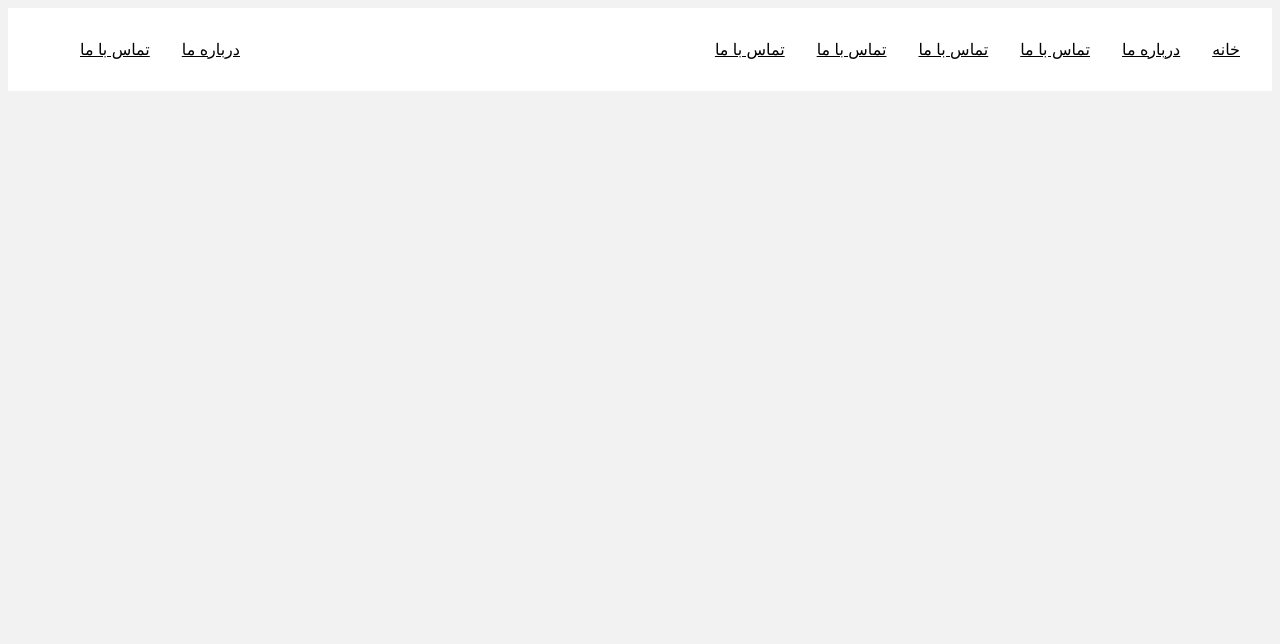
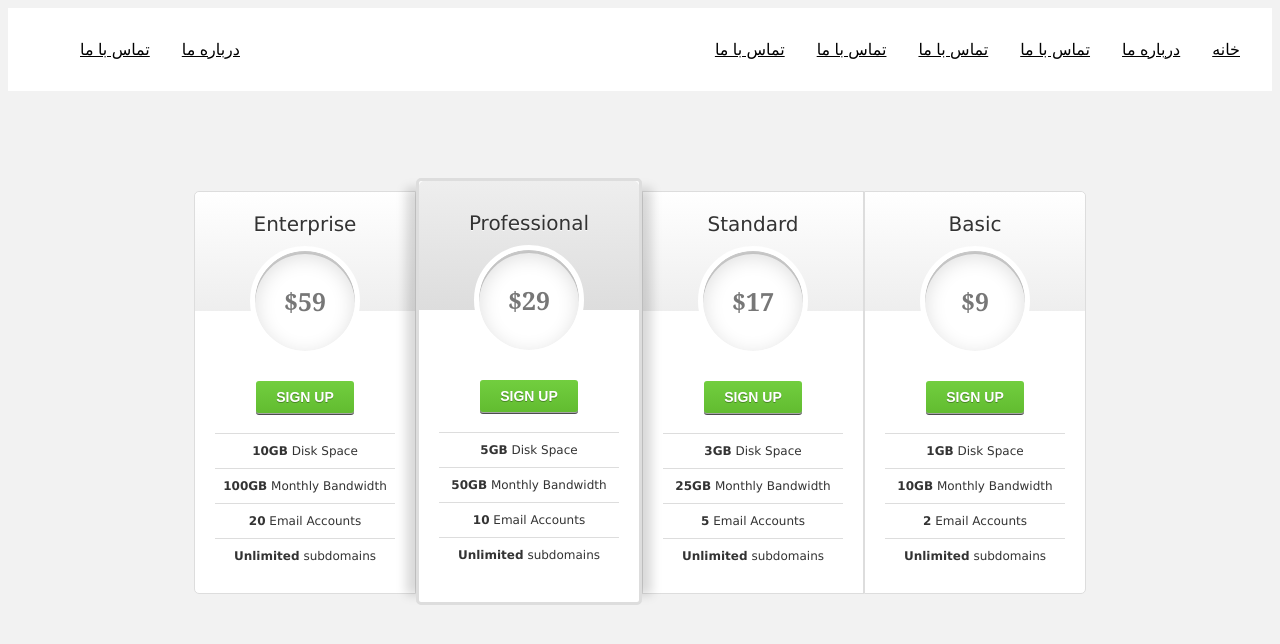
Before and after one commit to NeginSal/landing-page-with-Vue, a Vue app: page / in a window 1280 px wide. Shown: the top 644 px of the page. Built offline with nearby package versions, Linux system fonts and the light colour scheme.

Commit message:
add table

```diff
--- a/src/components/Navbar.vue
+++ b/src/components/Navbar.vue
@@ -31,7 +31,7 @@
 export default {};
 </script>
 
-<style>
+<style scoped>
 #navbar {
   display: flex;
   justify-content: space-between;
--- /dev/null
+++ b/src/components/Table.vue
@@ -0,0 +1,226 @@
+<template>
+  <div id="pricing-table" class="clear">
+    <div class="plan">
+      <h3>Enterprise<span>$59</span></h3>
+      <a class="signup" href="">Sign up</a>
+      <ul>
+        <li><b>10GB</b> Disk Space</li>
+        <li><b>100GB</b> Monthly Bandwidth</li>
+        <li><b>20</b> Email Accounts</li>
+        <li><b>Unlimited</b> subdomains</li>
+      </ul>
+    </div>
+    <div class="plan" id="most-popular">
+      <h3>Professional<span>$29</span></h3>
+      <a class="signup" href="">Sign up</a>
+      <ul>
+        <li><b>5GB</b> Disk Space</li>
+        <li><b>50GB</b> Monthly Bandwidth</li>
+        <li><b>10</b> Email Accounts</li>
+        <li><b>Unlimited</b> subdomains</li>
+      </ul>
+    </div>
+    <div class="plan">
+      <h3>Standard<span>$17</span></h3>
+      <a class="signup" href="">Sign up</a>
+      <ul>
+        <li><b>3GB</b> Disk Space</li>
+        <li><b>25GB</b> Monthly Bandwidth</li>
+        <li><b>5</b> Email Accounts</li>
+        <li><b>Unlimited</b> subdomains</li>
+      </ul>
+    </div>
+    <div class="plan">
+      <h3>Basic<span>$9</span></h3>
+      <a class="signup" href="">Sign up</a>
+      <ul>
+        <li><b>1GB</b> Disk Space</li>
+        <li><b>10GB</b> Monthly Bandwidth</li>
+        <li><b>2</b> Email Accounts</li>
+        <li><b>Unlimited</b> subdomains</li>
+      </ul>
+    </div>
+  </div>
+</template>
+
+<script>
+export default {};
+</script>
+
+<style scoped>
+#pricing-table {
+	margin: 100px auto;
+	text-align: center;
+	width: 892px; /* total computed width = 222 x 3 + 226 */
+}
+
+#pricing-table .plan {
+	font: 12px 'Lucida Sans', 'trebuchet MS', Arial, Helvetica;
+	text-shadow: 0 1px rgba(255,255,255,.8);
+	background: #fff;
+	border: 1px solid #ddd;
+	color: #333;
+	padding: 20px;
+	width: 180px; /* plan width = 180 + 20 + 20 + 1 + 1 = 222px */
+	float: left;
+	position: relative;
+}
+
+#pricing-table #most-popular {
+	z-index: 2;
+	top: -13px;
+	border-width: 3px;
+	padding: 30px 20px;
+	-moz-border-radius: 5px;
+	-webkit-border-radius: 5px;
+	border-radius: 5px;
+	-moz-box-shadow: 20px 0 10px -10px rgba(0, 0, 0, .15), -20px 0 10px -10px rgba(0, 0, 0, .15);
+	-webkit-box-shadow: 20px 0 10px -10px rgba(0, 0, 0, .15), -20px 0 10px -10px rgba(0, 0, 0, .15);
+	box-shadow: 20px 0 10px -10px rgba(0, 0, 0, .15), -20px 0 10px -10px rgba(0, 0, 0, .15);
+}
+
+#pricing-table .plan:nth-child(1) {
+	-moz-border-radius: 5px 0 0 5px;
+	-webkit-border-radius: 5px 0 0 5px;
+	border-radius: 5px 0 0 5px;
+}
+
+#pricing-table .plan:nth-child(4) {
+	-moz-border-radius: 0 5px 5px 0;
+	-webkit-border-radius: 0 5px 5px 0;
+	border-radius: 0 5px 5px 0;
+}
+
+/* --------------- */
+
+#pricing-table h3 {
+	font-size: 20px;
+	font-weight: normal;
+	padding: 20px;
+	margin: -20px -20px 50px -20px;
+	background-color: #eee;
+	background-image: -moz-linear-gradient(#fff,#eee);
+	background-image: -webkit-gradient(linear, left top, left bottom, from(#fff), to(#eee));
+	background-image: -webkit-linear-gradient(#fff, #eee);
+	background-image: -o-linear-gradient(#fff, #eee);
+	background-image: -ms-linear-gradient(#fff, #eee);
+	background-image: linear-gradient(#fff, #eee);
+}
+
+#pricing-table #most-popular h3 {
+	background-color: #ddd;
+	background-image: -moz-linear-gradient(#eee,#ddd);
+	background-image: -webkit-gradient(linear, left top, left bottom, from(#eee), to(#ddd));
+	background-image: -webkit-linear-gradient(#eee, #ddd);
+	background-image: -o-linear-gradient(#eee, #ddd);
+	background-image: -ms-linear-gradient(#eee, #ddd);
+	background-image: linear-gradient(#eee, #ddd);
+	margin-top: -30px;
+	padding-top: 30px;
+	-moz-border-radius: 5px 5px 0 0;
+	-webkit-border-radius: 5px 5px 0 0;
+	border-radius: 5px 5px 0 0;
+}
+
+#pricing-table .plan:nth-child(1) h3 {
+	-moz-border-radius: 5px 0 0 0;
+	-webkit-border-radius: 5px 0 0 0;
+	border-radius: 5px 0 0 0;
+}
+
+#pricing-table .plan:nth-child(4) h3 {
+	-moz-border-radius: 0 5px 0 0;
+	-webkit-border-radius: 0 5px 0 0;
+	border-radius: 0 5px 0 0;
+}
+
+#pricing-table h3 span {
+	display: block;
+	font: bold 25px/100px Georgia, Serif;
+	color: #777;
+	background: #fff;
+	border: 5px solid #fff;
+	height: 100px;
+	width: 100px;
+	margin: 10px auto -65px;
+	-moz-border-radius: 100px;
+	-webkit-border-radius: 100px;
+	border-radius: 100px;
+	-moz-box-shadow: 0 5px 20px #ddd inset, 0 3px 0 #999 inset;
+	-webkit-box-shadow: 0 5px 20px #ddd inset, 0 3px 0 #999 inset;
+	box-shadow: 0 5px 20px #ddd inset, 0 3px 0 #999 inset;
+}
+
+/* --------------- */
+
+#pricing-table ul {
+	margin: 20px 0 0 0;
+	padding: 0;
+	list-style: none;
+}
+
+#pricing-table li {
+	border-top: 1px solid #ddd;
+	padding: 10px 0;
+}
+
+/* --------------- */
+
+#pricing-table .signup {
+	position: relative;
+	padding: 8px 20px;
+	margin: 20px 0 0 0;
+	color: #fff;
+	font: bold 14px Arial, Helvetica;
+	text-transform: uppercase;
+	text-decoration: none;
+	display: inline-block;
+	background-color: #72ce3f;
+	background-image: -moz-linear-gradient(#72ce3f, #62bc30);
+	background-image: -webkit-gradient(linear, left top, left bottom, from(#72ce3f), to(#62bc30));
+	background-image: -webkit-linear-gradient(#72ce3f, #62bc30);
+	background-image: -o-linear-gradient(#72ce3f, #62bc30);
+	background-image: -ms-linear-gradient(#72ce3f, #62bc30);
+	background-image: linear-gradient(#72ce3f, #62bc30);
+	-moz-border-radius: 3px;
+	-webkit-border-radius: 3px;
+	border-radius: 3px;
+	text-shadow: 0 1px 0 rgba(0,0,0,.3);
+	-moz-box-shadow: 0 1px 0 rgba(255, 255, 255, .5), 0 2px 0 rgba(0, 0, 0, .7);
+	-webkit-box-shadow: 0 1px 0 rgba(255, 255, 255, .5), 0 2px 0 rgba(0, 0, 0, .7);
+	box-shadow: 0 1px 0 rgba(255, 255, 255, .5), 0 2px 0 rgba(0, 0, 0, .7);
+}
+
+#pricing-table .signup:hover {
+	background-color: #62bc30;
+	background-image: -moz-linear-gradient(#62bc30, #72ce3f);
+	background-image: -webkit-gradient(linear, left top, left bottom, from(#62bc30), to(#72ce3f));
+	background-image: -webkit-linear-gradient(#62bc30, #72ce3f);
+	background-image: -o-linear-gradient(#62bc30, #72ce3f);
+	background-image: -ms-linear-gradient(#62bc30, #72ce3f);
+	background-image: linear-gradient(#62bc30, #72ce3f);
+}
+
+#pricing-table .signup:active, #pricing-table .signup:focus {
+	background: #62bc30;
+	top: 2px;
+	-moz-box-shadow: 0 0 3px rgba(0, 0, 0, .7) inset;
+	-webkit-box-shadow: 0 0 3px rgba(0, 0, 0, .7) inset;
+	box-shadow: 0 0 3px rgba(0, 0, 0, .7) inset;
+}
+
+/* --------------- */
+
+.clear:before, .clear:after {
+  content:"";
+  display:table
+}
+
+.clear:after {
+  clear:both
+}
+
+.clear {
+  zoom:1
+}
+</style>
--- a/src/views/Home.vue
+++ b/src/views/Home.vue
@@ -1,11 +1,16 @@
 <template>
-  <div></div>
+  <div>
+    <Table/>
+  </div>
 </template>
 
 <script>
+import Table from '../components/Table.vue'
 export default {
   name: "Home",
-  components: {},
+  components: {
+    Table
+  },
   data() {
     return {};
   },
```
